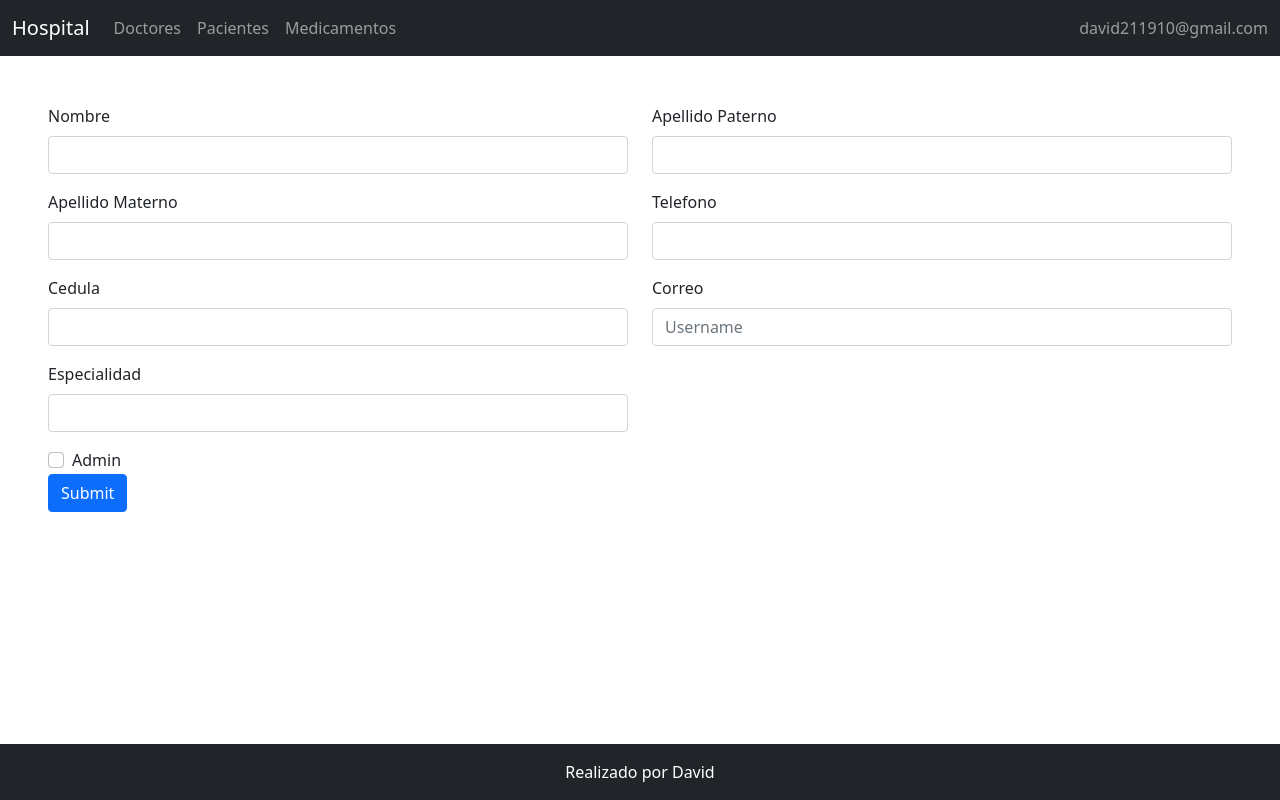
After one commit to DavidMiller97/Hospital, a PHP site: page /views/doctores/altas.php in a window 1280 px wide. The commit adds this page. Run offline with PHP 8.4, Linux system fonts and the light colour scheme.

Commit message:
Alta Doctores

```diff
--- /dev/null
+++ b/views/db/db.php
@@ -0,0 +1,14 @@
+<?php
+session_start();
+
+$mysqli = new mysqli(
+  'localhost',
+  'root',
+  'usbw',
+  'hospital'
+);
+
+if ($mysqli -> connect_errno){
+  echo "Fallo en conexión a MySQL: " . $mysqli -> connect_error;
+}
+?>
--- /dev/null
+++ b/views/doctores/altas.php
@@ -0,0 +1,92 @@
+<?php include("../db/db.php") ?>
+<?php include("../layout/header.php") ?>
+
+<?php if (isset($_SESSION['message_type'])) {
+  if ($_SESSION['message_type'] == "success") { ?>
+ <div class="alert alert-success alert-dismissible fade show snackbar-dao" role="alert">
+    <?= $_SESSION['message'] ?>
+    <button type="button" class="btn-close" data-bs-dismiss="alert" aria-label="Close"></button>
+ </div>
+<?php session_unset();
+  } elseif ($_SESSION['message_type'] == "error") { ?>
+<div class="alert alert-danger alert-dismissible fade show snackbar-dao" role="alert">
+    <?= $_SESSION['message'] ?>
+    <button type="button" class="btn-close" data-bs-dismiss="alert" aria-label="Close"></button>
+</div>
+
+<?php session_unset();
+  }
+}  ?>
+
+<div class="p-5">
+    <form action='insert_doctor.php' method="POST">
+
+        <div class="row">
+            <div class="col-sm-12 col-lg-6">
+                <div class="mb-3 ">
+                    <label for="validationDefaultUsername" class="form-label">Nombre</label>
+                    <input type="text" name="nombre" class="form-control" id="validationDefaultUsername"
+                        aria-describedby="emailHelp" required>
+                </div>
+            </div>
+            <div class="col-sm-12 col-lg-6">
+                <div class="mb-3 ">
+                    <label for="validationDefaultUsername" class="form-label">Apellido Paterno</label>
+                    <input type="text" name="ape_pat" class="form-control" id="validationDefaultUsername"
+                        aria-describedby="emailHelp" required>
+                </div>
+            </div>
+            <div class="col-sm-12 col-lg-6">
+                <div class="mb-3 ">
+                    <label for="validationDefaultUsername" class="form-label">Apellido Materno</label>
+                    <input type="text" name="ape_mat" class="form-control" id="validationDefaultUsername"
+                        aria-describedby="emailHelp" required>
+                </div>
+            </div>
+            <div class="col-sm-12 col-lg-6">
+                <div class="mb-3 ">
+                    <label for="validationDefaultUsername" class="form-label">Telefono</label>
+                    <input type="text" name="telefono" class="form-control" id="validationDefaultUsername"
+                        aria-describedby="emailHelp" required>
+                </div>
+            </div>
+            <div class="col-sm-12 col-lg-6">
+                <div class="mb-3 ">
+                    <label for="validationDefaultUsername" class="form-label">Cedula</label>
+                    <input type="text" name="cedula" class="form-control" id="validationDefaultUsername"
+                        aria-describedby="emailHelp" required>
+                </div>
+            </div>
+            <div class="col-sm-12 col-lg-6">
+                <label for="exampleInputEmail1" class="form-label">Correo</label>
+                <div class="input-group mb-3">
+                    <input type="email" name="email" class="form-control" placeholder="Username" aria-label="Username"
+                        required>
+                </div>
+            </div>
+            <div class="col-sm-12 col-lg-6">
+                <div class="mb-3 ">
+                    <label for="validationDefaultUsername" class="form-label">Especialidad</label>
+                    <input type="text" name="especialidad" class="form-control" id="validationDefaultUsername"
+                        aria-describedby="emailHelp" required>
+                </div>
+            </div>
+            <div class="col-12">
+                <div class="form-check">
+                    <input class="form-check-input" type="checkbox" name="admin" value="1" id="flexCheckDefault">
+                    <label class="form-check-label" for="flexCheckDefault">
+                        Admin
+                    </label>
+                </div>
+            </div>
+            <div class="col-12">
+                <button type="submit" class="btn btn-primary">Submit</button>
+            </div>
+        </div>
+
+
+    </form>
+</div>
+
+
+<?php include("../layout/footer.php") ?>
--- a/views/layout/footer.php
+++ b/views/layout/footer.php
@@ -1,5 +1,6 @@
     <div class="footer mt-auto py-3 d-flex justify-content-center align-items-center" style="background-color: #212529; color:white;">
         Realizado por David
     </div>
+<script src="https://cdn.jsdelivr.net/npm/bootstrap@5.0.2/dist/js/bootstrap.bundle.min.js" integrity="sha384-MrcW6ZMFYlzcLA8Nl+NtUVF0sA7MsXsP1UyJoMp4YLEuNSfAP+JcXn/tWtIaxVXM" crossorigin="anonymous"></script>
 </body>
 </html>
--- a/views/layout/header.php
+++ b/views/layout/header.php
@@ -16,7 +16,7 @@
             </button>
             <div class="collapse navbar-collapse" id="navbarNavAltMarkup">
             <div class="navbar-nav">
-                <a class="nav-link" href="#">Doctores</a>
+                <a class="nav-link" href="/Hospital/views/doctores/altas.php">Doctores</a>
                 <a class="nav-link" href="#">Pacientes</a>
                 <a class="nav-link" href="#">Medicamentos</a>
             </div>
```
Also changed, not shown: views/doctores/insert_doctor.php (added, +41 -0 lines).
